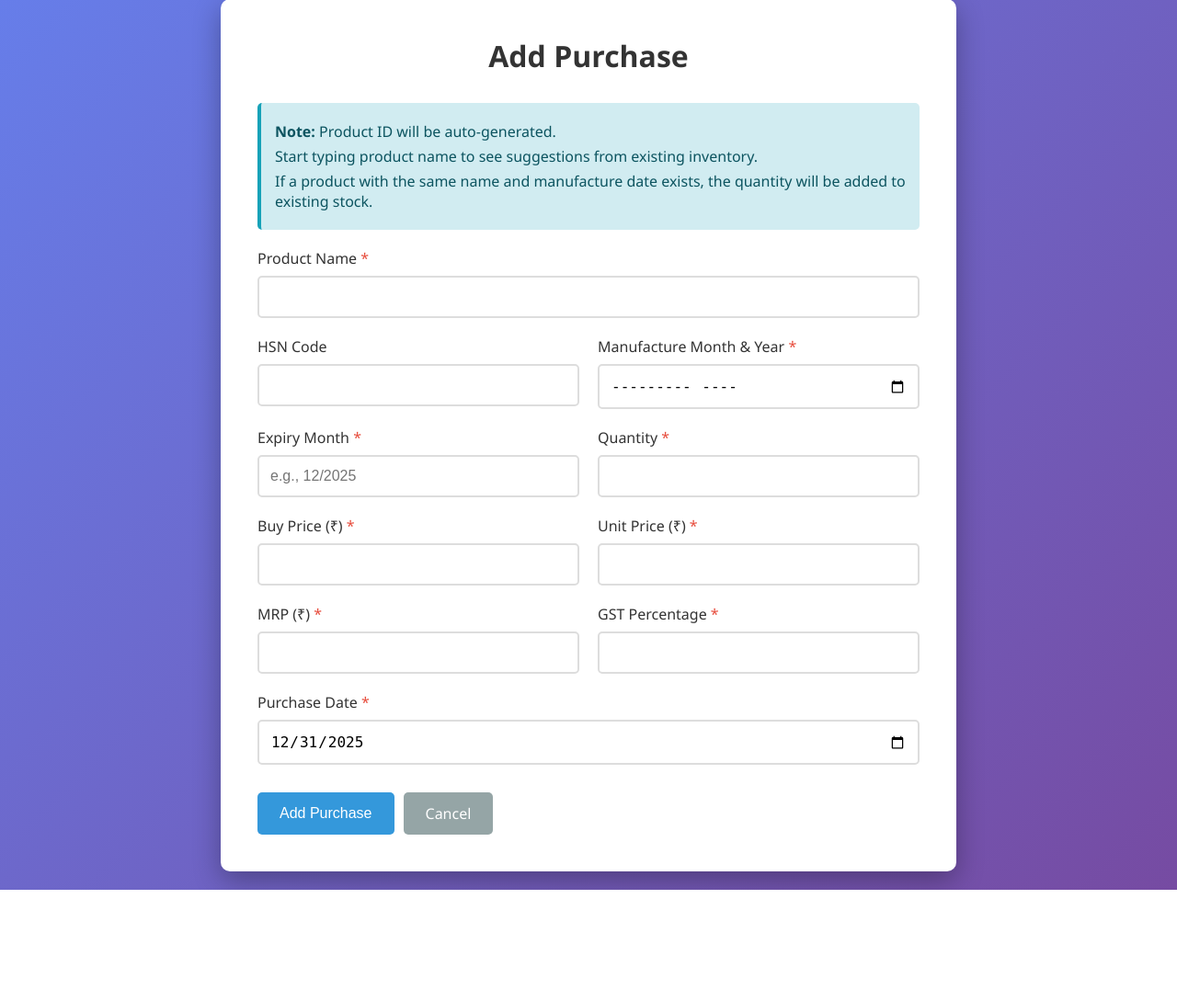
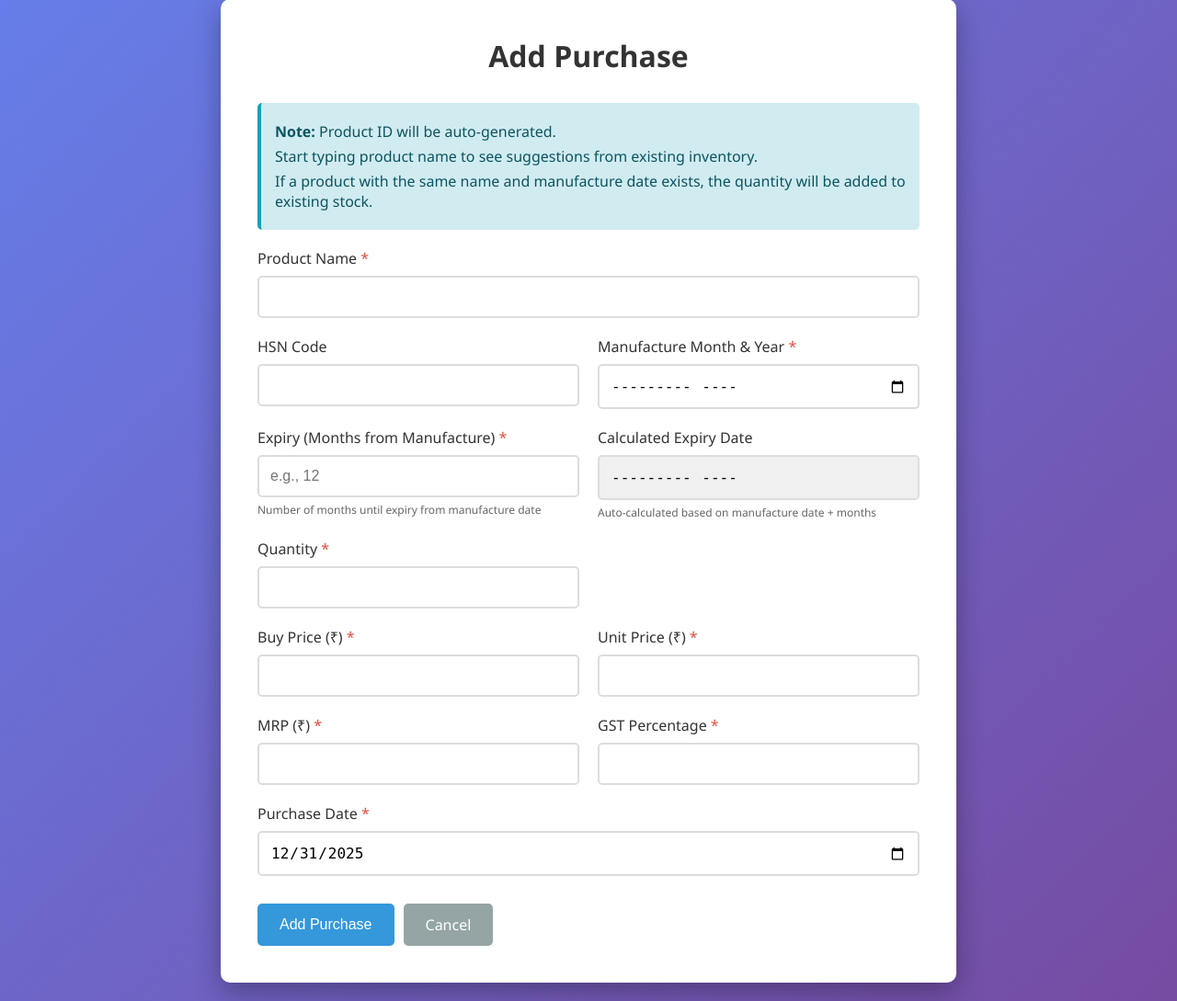
Before and after one commit to pshanmugavelp-pixel/Billing-web-app, a Flask app: page /purchases/add in a window 1280 px wide. Shown: the part 21-1110 px from the top of the page at 92% size. Before the commit the page ends 989 px from the top, so only its background shows below. Run offline with Flask 3, Linux system fonts and the light colour scheme; data that the repository does not hold is empty.

Commit message:
auto calculation

```diff
--- a/templates/purchases/add.html
+++ b/templates/purchases/add.html
@@ -179,13 +179,26 @@
 
             <div class="form-row">
                 <div class="form-group">
-                    <label for="expiry_month">Expiry Month <span class="required">*</span></label>
-                    <input type="text" name="expiry_month" id="expiry_month" placeholder="e.g., 12/2025" required>
+                    <label for="expiry_months">Expiry (Months from Manufacture) <span class="required">*</span></label>
+                    <input type="number" id="expiry_months" name="expiry_months" min="1" required placeholder="e.g., 12">
+                    <div class="help-text" style="font-size: 12px; color: #666; margin-top: 5px;">Number of months until expiry from manufacture date</div>
                 </div>
 
                 <div class="form-group">
+                    <label for="expiry_month">Calculated Expiry Date</label>
+                    <input type="month" id="expiry_month" name="expiry_month" readonly style="background: #f0f0f0;">
+                    <div class="help-text" style="font-size: 12px; color: #666; margin-top: 5px;">Auto-calculated based on manufacture date + months</div>
+                </div>
+            </div>
+
+            <div class="form-row">
+                <div class="form-group">
                     <label for="quantity">Quantity <span class="required">*</span></label>
                     <input type="number" name="quantity" id="quantity" min="1" required>
+                </div>
+
+                <div class="form-group">
+                    <!-- Empty space for alignment -->
                 </div>
             </div>
 
@@ -228,6 +241,33 @@
     <script>
         // Set today's date as default
         document.getElementById('purchase_date').valueAsDate = new Date();
+
+        // Expiry date calculation
+        document.addEventListener('DOMContentLoaded', function() {
+            document.getElementById('manufacture_month').addEventListener('change', calculateExpiryDate);
+            document.getElementById('expiry_months').addEventListener('input', calculateExpiryDate);
+        });
+
+        function calculateExpiryDate() {
+            const manufactureMonth = document.getElementById('manufacture_month').value;
+            const expiryMonths = parseInt(document.getElementById('expiry_months').value);
+
+            if (manufactureMonth && expiryMonths > 0) {
+                // Parse YYYY-MM format
+                const [year, month] = manufactureMonth.split('-').map(Number);
+                const mfgDate = new Date(year, month - 1, 1); // month is 0-indexed in JS
+
+                // Add months to manufacture date
+                mfgDate.setMonth(mfgDate.getMonth() + expiryMonths);
+
+                // Format as YYYY-MM
+                const expYear = mfgDate.getFullYear();
+                const expMonth = String(mfgDate.getMonth() + 1).padStart(2, '0');
+                const expiryMonth = `${expYear}-${expMonth}`;
+
+                document.getElementById('expiry_month').value = expiryMonth;
+            }
+        }
 
         // Product name autocomplete
         const productNameInput = document.getElementById('product_name');
```
Also changed, not shown: templates/inventory/index.html (+12 -1 lines), templates/purchases/index.html (+12 -1 lines).
